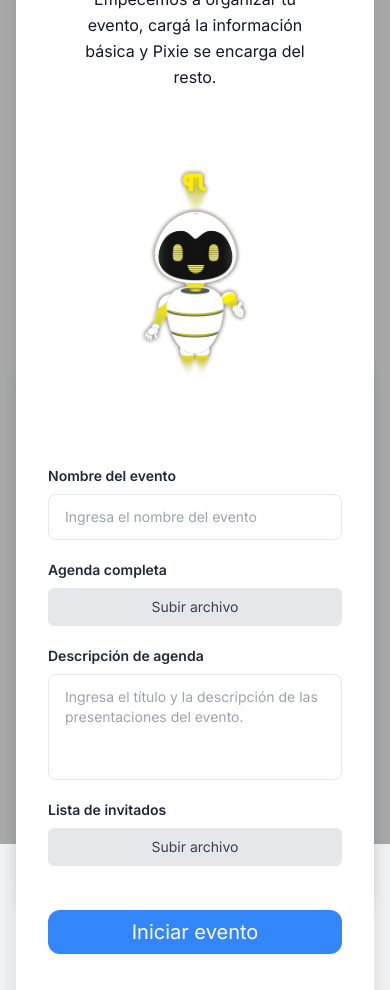
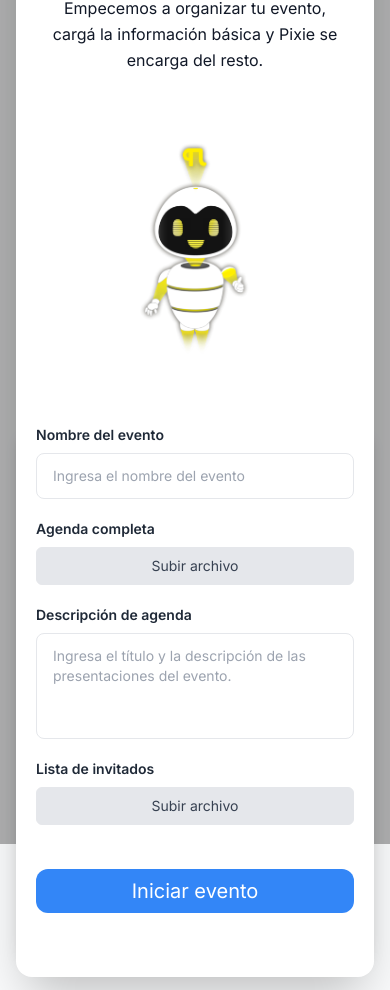
Before and after one commit to PiConsulting/pixie-front, a React (Vite) app: page / in a window 390 px wide. Before the commit the page ends 934 px from the top, so only its background shows below. Built offline with nearby package versions, Linux system fonts and the light colour scheme.

Commit message:
Pixie ahora es responsivo

```diff
--- a/src/features/home/components/Header.jsx
+++ b/src/features/home/components/Header.jsx
@@ -1,20 +1,22 @@
 const Header = () => {
   return (
     <div className="relative bg-gradient-to-r from-primary-300 to-white rounded-2xl px-6 mb-4 overflow-hidden">
-      <div className="flex items-stretch justify-between">
-        <div className="flex-1 flex flex-col justify-end pb-8">
+      {/* Responsive: stack content on small screens while preserving desktop layout. */}
+      <div className="flex flex-col lg:flex-row items-stretch justify-between gap-6">
+        <div className="flex-1 flex flex-col justify-end pb-6 lg:pb-8">
           <p className="text-dark text-sm font-medium mb-1">Pi Data Strategy & Consulting</p>
           <h1 className="text-dark text-3xl font-bold">Datazón</h1>
         </div>
 
-        <div className="flex items-center gap-4 relative">
-          <div className="relative" style={{width: '480px', height: '250px'}}>
+        <div className="flex items-center gap-4 relative w-full lg:w-auto">
+          {/* Fix: lock the robot container width on large screens so it never collapses. */}
+          <div className="relative w-full max-w-[480px] h-[200px] sm:h-[250px] lg:w-[480px]">
             <img
               src="/public/robot_afirmativo.png"
               alt=""
-              className="absolute top-0 h-full  z-10"
+              className="absolute top-0 left-0 h-full w-full object-contain z-10"
             />
-            <button className="bg-primary-400 hover:bg-primary-500 text-dark px-8 py-2 rounded-md text-sm font-medium transition-colors duration-200 z-20 absolute right-0 bottom-8 shadow-lg">
+            <button className="bg-primary-400 hover:bg-primary-500 text-dark px-8 py-2 rounded-md text-sm font-medium transition-colors duration-200 z-20 absolute right-0 bottom-4 sm:bottom-8 shadow-lg">
               Agenda completa
             </button>
           </div>
--- a/src/features/home/components/TabNavigation.jsx
+++ b/src/features/home/components/TabNavigation.jsx
@@ -11,9 +11,9 @@ const TabNavigation = ({activeTab, onTabChange}) => {
 
   return (
     <div className="flex justify-center mb-8">
+      {/* Responsive: allow full-width tab bar on small screens for comfortable tapping. */}
       <div
-        className="relative inline-flex items-center rounded-full bg-[#f6ecd9] overflow-hidden"
-        style={{width: '350px', height: '26px'}}
+        className="relative inline-flex w-full max-w-[350px] items-center rounded-full bg-[#f6ecd9] overflow-hidden h-9 sm:h-[26px]"
       >
         {/* sliding indicator */}
         <div
@@ -31,7 +31,7 @@ const TabNavigation = ({activeTab, onTabChange}) => {
             <button
               key={tab.id}
               onClick={() => onTabChange(tab.id)}
-              className={`flex-1 text-sm font-medium py-2 transition-colors duration-300 ease-in-out relative z-10 ${
+              className={`flex-1 text-xs sm:text-sm font-medium py-2 transition-colors duration-300 ease-in-out relative z-10 ${
                 active ? 'text-black' : 'text-black/70'
               } text-center`}
             >
--- a/src/features/home/components/tabs/AsistentesContent.jsx
+++ b/src/features/home/components/tabs/AsistentesContent.jsx
@@ -1,14 +1,15 @@
 const AsistentesContent = () => {
   return (
     <div className="w-full">
-      <div className="flex flex-row justify-center items-center bg-white rounded-2xl shadow-lg p-6 h-[400px] overflow-auto">
+      {/* Responsive: allow the card to grow naturally on small screens. */}
+      <div className="flex flex-col justify-center items-center bg-white rounded-2xl shadow-lg p-6 h-auto md:h-[400px] overflow-visible md:overflow-auto">
         <div className="text-center">
           <h2 className="text-2xl font-bold text-gray-900 mb-4">Gestiona tus asistentes</h2>
           <p className="text-gray-600 mb-8 max-w-xl mx-auto">
             Administra la lista de participantes de manera eficiente y mantén un control completo de
             tu evento
           </p>
-          <button className="m-0 bg-green-500 hover:bg-green-600 text-white px-8 py-3 rounded-lg font-medium transition-colors duration-200">
+          <button className="m-0 w-full sm:w-auto bg-green-500 hover:bg-green-600 text-white px-8 py-3 rounded-lg font-medium transition-colors duration-200">
             Ver asistentes
           </button>
         </div>
--- a/src/features/home/components/tabs/EventoModal.jsx
+++ b/src/features/home/components/tabs/EventoModal.jsx
@@ -13,23 +13,24 @@ const EventoModal = ({isOpen, onClose}) => {
           ×
         </button>
 
-        <div className="grid grid-cols-1 lg:grid-cols-2 gap-10 px-8 py-10 lg:px-12 lg:py-12">
+        {/* Responsive: reduce padding and stack content on small screens. */}
+        <div className="grid grid-cols-1 lg:grid-cols-2 gap-10 px-5 py-6 sm:px-8 sm:py-10 lg:px-12 lg:py-12">
           <div className="flex flex-col">
             <div className="max-w-md text-center lg:text-left">
-              <h2 className="px-8 pt-10 text-2xl font-semibold text-gray-900">
+              <h2 className="px-4 sm:px-8 pt-6 sm:pt-10 text-2xl font-semibold text-gray-900">
                 Te damos la bienvenida a Pixie
               </h2>
-              <p className="p-8 text-l leading-relaxed">
+              <p className="p-4 sm:p-8 text-l leading-relaxed">
                 Empecemos a organizar tu evento, cargá la información básica y Pixie se encarga del
                 resto.
               </p>
             </div>
 
-            <div className="flex-1 flex items-center justify-center pt-20lg:pt-0">
+            <div className="flex-1 flex items-center justify-center pt-6 sm:pt-10 lg:pt-0">
               <img
                 src="/robot.png"
                 alt="Pixie Mascota"
-                className="h-56 md:h-80 object-contain m-10"
+                className="h-56 md:h-80 object-contain m-6 sm:m-10"
               />
             </div>
           </div>
--- a/src/features/home/components/tabs/SorteosContent.jsx
+++ b/src/features/home/components/tabs/SorteosContent.jsx
@@ -279,16 +279,16 @@ const SorteosContent = () => {
   return (
     <>
       <div className="w-full">
-        {
+        {/* Responsive: reduce padding and prevent horizontal overflow on small screens. */}
         <div
-            className="bg-white rounded-2xl shadow-lg p-6 min-h-[320px] overflow-visible"
+          className="bg-white rounded-2xl shadow-lg p-4 sm:p-6 min-h-[320px] overflow-hidden lg:overflow-visible"
           aria-busy={isGenerating ? 'true' : 'false'}
         >
           {!generated ? (
             isGenerating ? (
               <div className="px-4 sorteo-panel-enter">
-                  <div className="relative flex items-center gap-10 w-full min-h-[260px]">
-                    <div className="w-56 h-56 rounded-lg bg-gray-100 overflow-hidden relative">
+                <div className="relative flex flex-col sm:flex-row items-center gap-6 sm:gap-10 w-full min-h-[260px]">
+                  <div className="w-40 h-40 sm:w-56 sm:h-56 rounded-lg bg-gray-100 overflow-hidden relative">
                     <div className="absolute inset-0 sorteo-shimmer" />
                   </div>
                   <div className="flex-1">
@@ -326,7 +326,7 @@ const SorteosContent = () => {
                 )}
                 <div className="grid grid-cols-1 md:grid-cols-3 gap-6 items-start">
                   <div
-                      className="col-span-1 bg-gray-100 rounded-lg h-64 flex items-center justify-center border-2 border-dashed border-gray-300 text-gray-500 cursor-pointer overflow-hidden"
+                    className="col-span-1 bg-gray-100 rounded-lg h-48 sm:h-64 flex items-center justify-center border-2 border-dashed border-gray-300 text-gray-500 cursor-pointer overflow-hidden"
                     onDragOver={(e) => e.preventDefault()}
                     onDrop={onDrop}
                     onClick={openFilePicker}
@@ -363,7 +363,7 @@ const SorteosContent = () => {
                         <input
                           value={productName}
                           onChange={(e) => setProductName(e.target.value)}
-                            className="mt-1 block w-1/2 border border-gray-300 rounded px-3 py-2"
+                          className="mt-1 block w-full sm:w-1/2 border border-gray-300 rounded px-3 py-2"
                           placeholder="Ingresa el nombre del producto a sortear"
                         />
                       </div>
@@ -375,13 +375,13 @@ const SorteosContent = () => {
                         <select
                           value={participants}
                           onChange={(e) => setParticipants(e.target.value)}
-                            className="mt-1 block w-1/2 border border-gray-300 rounded px-3 py-2"
+                          className="mt-1 block w-full sm:w-1/2 border border-gray-300 rounded px-3 py-2"
                         >
                           <option>Todos los asistentes</option>
                           <option>Asistentes acreditados</option>
                         </select>
                       </div>
-                        <div className="flex flex-row justify-between">
+                      <div className="flex flex-col gap-3 sm:flex-row sm:justify-between">
                         {formMode === 'create' && (
                           <button
                             type="button"
@@ -394,10 +394,7 @@ const SorteosContent = () => {
                               try {
                                 imageData = await fileToDataUrl(file)
                               } catch (err) {
-                                  console.error(
-                                    'Error convirtiendo imagen al añadir producto:',
-                                    err,
-                                  )
+                                console.error('Error convirtiendo imagen al añadir producto:', err)
                               }
                               const id = Date.now()
                               const item = {
@@ -434,7 +431,7 @@ const SorteosContent = () => {
                               )
                               setFile(null)
                             }}
-                              className="relative z-10 mt-4 inline-flex h-10 w-48 items-center justify-center rounded-lg border-2 border-blue-500 bg-white text-sm font-medium text-blue-500 transition-all duration-150 hover:bg-blue-100 hover:border-blue-00 hover:text-blue-700 hover:shadow-md hover:ring-2 hover:ring-blue-200"
+                            className="relative z-10 mt-4 inline-flex h-10 w-full sm:w-48 items-center justify-center rounded-lg border-2 border-blue-500 bg-white text-sm font-medium text-blue-500 transition-all duration-150 hover:bg-blue-100 hover:border-blue-00 hover:text-blue-700 hover:shadow-md hover:ring-2 hover:ring-blue-200"
                           >
                             <span className="text-sm ">Añadir producto</span>
                           </button>
@@ -442,7 +439,7 @@ const SorteosContent = () => {
                         <button
                           type="submit"
                           disabled={isGenerating}
-                            className="relative z-10 mt-4 inline-flex h-10 w-48 items-center justify-center rounded-lg border-2 border-blue-500 bg-blue-600 text-sm font-medium text-white transition-all duration-150 hover:bg-blue-800 hover:border-blue-00 0 hover:shadow-md hover:ring-2 hover:ring-blue-200 mr-10"
+                          className="relative z-10 mt-4 inline-flex h-10 w-full sm:w-48 items-center justify-center rounded-lg border-2 border-blue-500 bg-blue-600 text-sm font-medium text-white transition-all duration-150 hover:bg-blue-800 hover:border-blue-00 0 hover:shadow-md hover:ring-2 hover:ring-blue-200 sm:mr-10"
                         >
                           {formMode === 'edit' ? 'Guardar cambios' : 'Crear sorteo'}
                         </button>
@@ -454,12 +451,12 @@ const SorteosContent = () => {
             )
           ) : (
             <div className="px-4 sorteo-panel-enter">
-                <div className="relative flex items-center gap-12 overflow-visible w-full min-h-[260px]">
+              <div className="relative flex flex-col lg:flex-row items-center gap-6 lg:gap-12 overflow-hidden lg:overflow-visible w-full min-h-[260px]">
                 {products.length > 1 && (
                   <button
                     type="button"
                     onClick={prevProduct}
-                      className="absolute left-[-60px] top-1/2 -translate-y-1/2 h-10 w-10 rounded-full bg-blue-500 text-white flex items-center justify-center shadow hover:bg-blue-600 disabled:opacity-50 disabled:cursor-not-allowed z-30"
+                    className="absolute left-2 lg:left-[-60px] top-1/2 -translate-y-1/2 h-10 w-10 rounded-full bg-blue-500 text-white flex items-center justify-center shadow hover:bg-blue-600 disabled:opacity-50 disabled:cursor-not-allowed z-30"
                     aria-label="Anterior producto"
                   >
                     <svg
@@ -518,9 +515,9 @@ const SorteosContent = () => {
 
                 <div
                   key={currentProduct?.id ?? selectedProductIndex}
-                    className={`flex flex-1 items-center gap-12 ${slideClass}`}
+                  className={`flex flex-1 flex-col lg:flex-row items-center gap-6 lg:gap-12 ${slideClass}`}
                 >
-                    <div className="w-56 h-56 bg-white rounded-lg flex items-center justify-center border-gray-200 overflow-hidden mx-14">
+                  <div className="w-40 h-40 sm:w-56 sm:h-56 bg-white rounded-lg flex items-center justify-center border-gray-200 overflow-hidden mx-0 sm:mx-14">
                     {displayImage ? (
                       <img
                         src={displayImage}
@@ -532,7 +529,7 @@ const SorteosContent = () => {
                     )}
                   </div>
 
-                    <div className="flex-1 flex items-start gap-6">
+                  <div className="flex-1 w-full flex items-start gap-6">
                     <div className="flex flex-col gap-4">
                       <div>
                         <div className="text-sm text-gray-500">Producto</div>
@@ -549,7 +546,7 @@ const SorteosContent = () => {
                           {!sorteado ? (
                             <button
                               onClick={handleEdit}
-                                className="relative z-10 mt-4 inline-flex h-10 w-48 items-center justify-center rounded-lg border-2 border-blue-500 bg-white text-sm font-medium text-blue-500 transition-all duration-150 hover:bg-blue-100 hover:border-blue-00 hover:text-blue-700 hover:shadow-md hover:ring-2 hover:ring-blue-200"
+                              className="relative z-10 mt-4 inline-flex h-10 w-full sm:w-48 items-center justify-center rounded-lg border-2 border-blue-500 bg-white text-sm font-medium text-blue-500 transition-all duration-150 hover:bg-blue-100 hover:border-blue-00 hover:text-blue-700 hover:shadow-md hover:ring-2 hover:ring-blue-200"
                             >
                               Editar producto
                             </button>
@@ -557,7 +554,7 @@ const SorteosContent = () => {
                             <button
                               disabled
                               aria-disabled="true"
-                                className="mt-4 inline-flex h-10 w-48 items-center justify-center rounded-md bg-gray-200 text-gray-500 font-medium cursor-not-allowed"
+                              className="mt-4 inline-flex h-10 w-full sm:w-48 items-center justify-center rounded-md bg-gray-200 text-gray-500 font-medium cursor-not-allowed"
                             >
                               Editar producto
                             </button>
@@ -568,11 +565,11 @@ const SorteosContent = () => {
                   </div>
                 </div>
 
-                  <div className="bottom-6 right-6 flex flex-col items-center gap-3 min-w-[150px]">
+                <div className="flex w-full flex-col items-center gap-3 min-w-[150px] lg:w-auto">
                   {!sorteado ? (
                     <button
                       onClick={startDraw}
-                        className="absolute z-10 mt-10 inline-flex h-10 w-48 items-center justify-center rounded-lg border-2 border-blue-500 bg-green-600 text-sm font-medium text-white transition-all duration-150 hover:bg-blue-800 hover:border-blue-00 0 hover:shadow-md hover:ring-2 hover:ring-blue-200 mr-20"
+                      className="static lg:absolute z-10 mt-4 lg:mt-10 inline-flex h-10 w-full sm:w-48 items-center justify-center rounded-lg border-2 border-blue-500 bg-green-600 text-sm font-medium text-white transition-all duration-150 hover:bg-blue-800 hover:border-blue-00 0 hover:shadow-md hover:ring-2 hover:ring-blue-200 lg:mr-20"
                     >
                       Sortear
                     </button>
@@ -580,7 +577,7 @@ const SorteosContent = () => {
                     <button
                       disabled
                       aria-disabled="true"
-                        className="bg-gray-800 text-white px-14 py-2 rounded-xl font-medium cursor-not-allowed m-2 mr-6"
+                      className="bg-gray-800 text-white w-full sm:w-auto px-14 py-2 rounded-xl font-medium cursor-not-allowed mt-2 sm:mr-6"
                     >
                       Sorteado
                     </button>
@@ -604,7 +601,7 @@ const SorteosContent = () => {
                   <button
                     type="button"
                     onClick={nextProduct}
-                      className="absolute right-[-60px] top-1/2 -translate-y-1/2 h-10 w-10 rounded-full bg-blue-500 text-white flex items-center justify-center shadow hover:bg-blue-600 disabled:opacity-50 disabled:cursor-not-allowed z-30"
+                    className="absolute right-2 lg:right-[-60px] top-1/2 -translate-y-1/2 h-10 w-10 rounded-full bg-blue-500 text-white flex items-center justify-center shadow hover:bg-blue-600 disabled:opacity-50 disabled:cursor-not-allowed z-30"
                     aria-label="Siguiente producto"
                   >
                     <svg
@@ -627,7 +624,6 @@ const SorteosContent = () => {
             </div>
           )}
         </div>
-        }
       </div>
 
       {showWinnerModal && (
```
Also changed, not shown: src/features/home/components/tabs/AnunciosContent.jsx (+6 -5 lines), src/features/home/components/tabs/WinnerModal.jsx (+4 -4 lines). Lines whose indentation alone changed are shown as unchanged.
